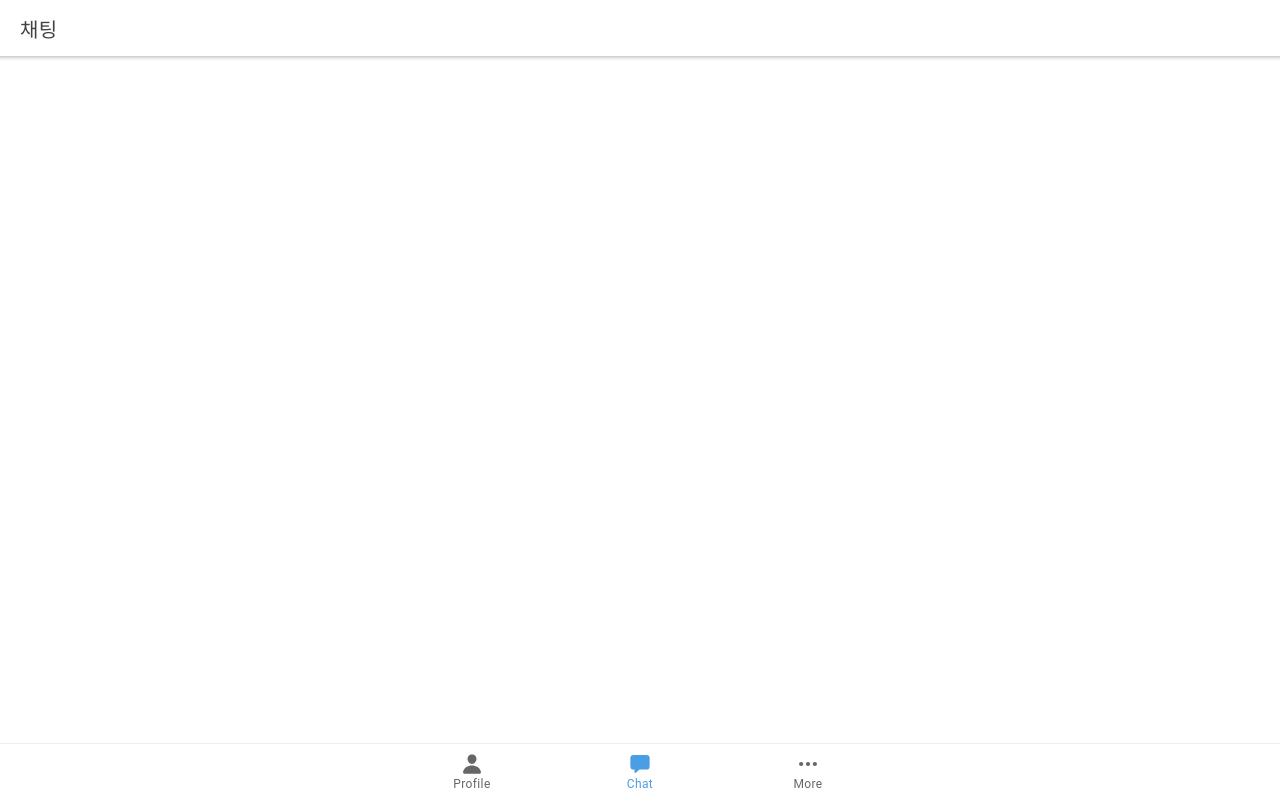
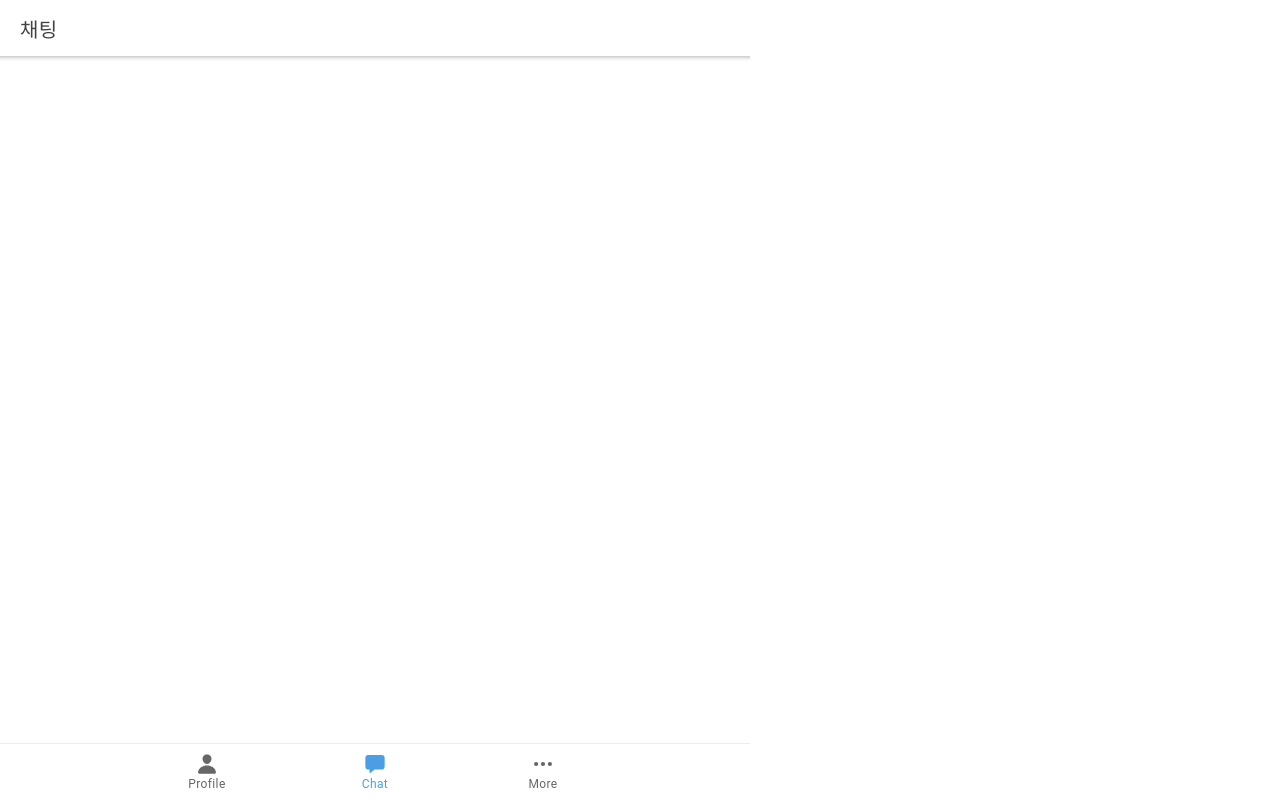
Before and after one commit to YoungWukJeon/raintalk-app, a React (Create React App) app: page /chat in a window 1280 px wide. Built offline with nearby package versions, Linux system fonts and the light colour scheme.

Commit message:
styled-components 추가(적용이 아직 안됨)

```diff
--- a/package.json
+++ b/package.json
@@ -14,6 +14,7 @@
         "@types/react-dom": "^16.9.10",
         "@types/react-router": "^5.1.11",
         "@types/react-router-dom": "^5.1.7",
+        "@types/styled-components": "^5.1.11",
         "ionicons": "^5.4.0",
         "react": "^17.0.1",
         "react-dom": "^17.0.1",
--- a/src/App.tsx
+++ b/src/App.tsx
@@ -17,6 +17,7 @@ import MoreTab from './pages/tabs/MoreTab';
 
 /* Core CSS required for Ionic components to work properly */
 import '@ionic/react/css/core.css';
+import styled from 'styled-components';
 
 /* Basic CSS for apps built with Ionic */
 import '@ionic/react/css/normalize.css';
@@ -34,8 +35,14 @@ import '@ionic/react/css/display.css';
 /* Theme variables */
 import './theme/variables.css';
 
+const StyledIonApp = styled(IonApp)`
+    max-width: 750px;
+    min-width: 320px;
+    background-color: black;
+`;
+
 const App: React.FC = () => (
-    <IonApp>
+    <StyledIonApp>
         <IonReactRouter>
             <IonTabs>
                 <IonRouterOutlet>
@@ -68,7 +75,7 @@ const App: React.FC = () => (
                 </IonTabBar>
             </IonTabs>
         </IonReactRouter>
-    </IonApp>
+    </StyledIonApp>
 );
 
 export default App;
```
